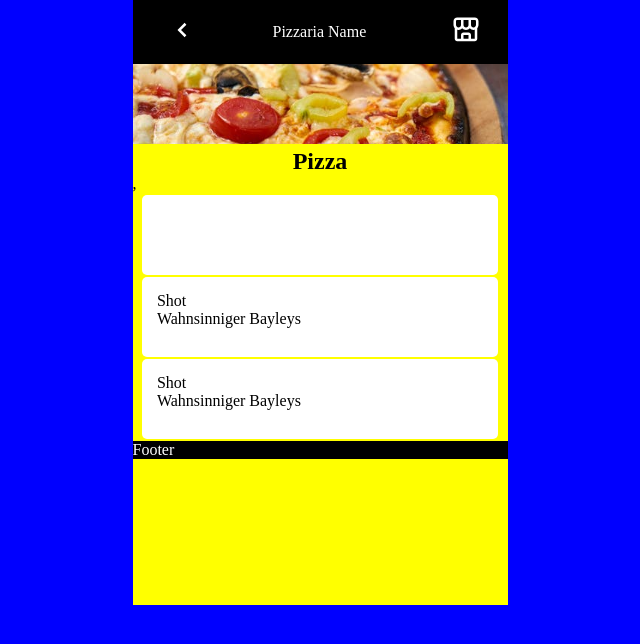
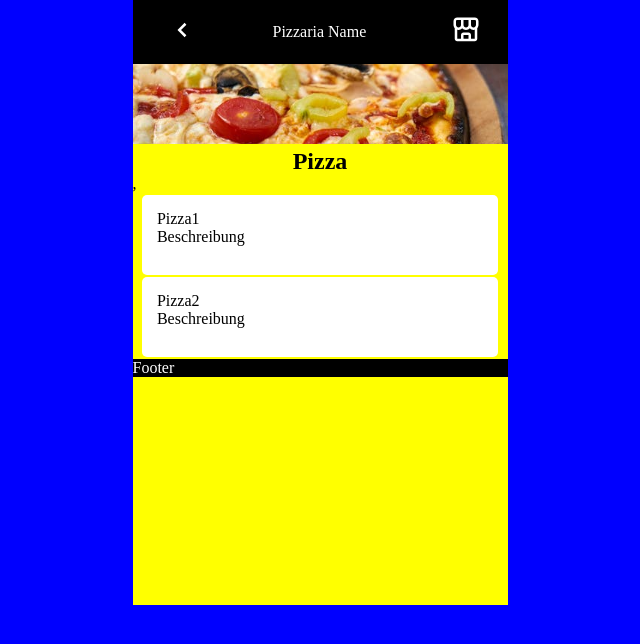
Before and after one commit to falkkreimeier/pizza-app, a React (Create React App) app: page /pizza in a window 1280 px wide. Shown: the top 644 px of the page, without its empty margins (320-960 px from the left). Built offline with nearby package versions, Linux system fonts and the light colour scheme.

Commit message:
change text

```diff
--- a/src/App.js
+++ b/src/App.js
@@ -24,7 +24,6 @@ function App() {
       <Route path="/" element={<Layout />}>
         <Route path="/" element={<LandingPage />} />
         <Route path="/karte" element={<OrderingOverview />} />
-
         <Route
           path="/vorspeisen"
           element={
@@ -47,7 +46,6 @@ function App() {
             </>
           }
         />
-
         <Route
           path="Baguettes"
           element={
--- a/src/components/Ordering/Baguettes.js
+++ b/src/components/Ordering/Baguettes.js
@@ -1,11 +1,11 @@
 import styled from "styled-components/macro";
 
-function Baguettes() {
+function Baguettes(props) {
   return (
     <>
       <TextContainer>
-        <Text>Gericht</Text>
-        <DescriptionText></DescriptionText>
+        <Text>{props.food}</Text>
+        <DescriptionText>{props.description}</DescriptionText>
       </TextContainer>
     </>
   );
@@ -16,7 +16,7 @@ const TextContainer = styled.div`
   width: 95%;
   border-radius: 5px;
   background-color: white;
-  height: 50px;
+  height: 80px;
   padding: 15px;
 `;
 
--- a/src/components/Ordering/Pasta.js
+++ b/src/components/Ordering/Pasta.js
@@ -1,11 +1,11 @@
 import styled from "styled-components/macro";
 
-function Pasta() {
+function Pasta(props) {
   return (
     <>
       <TextContainer>
-        <Text>Gericht</Text>
-        <DescriptionText></DescriptionText>
+        <Text>{props.food}</Text>
+        <DescriptionText>{props.desciption}</DescriptionText>
       </TextContainer>
     </>
   );
--- a/src/data.json
+++ b/src/data.json
@@ -1,8 +1,8 @@
 {
   "Appetizers": [
     {
-      "food": "Shot",
-      "description": "Wahnsinniger Bayleys"
+      "food": "Vorspeise 1",
+      "description": "Beschreibung"
     },
     {
       "food": "Mozarella Sticks",
@@ -11,65 +11,63 @@
   ],
   "Baguettes": [
     {
-      "food": "Shot",
-      "description": "Wahnsinniger Bayleys"
+      "food": "Salami Baguette",
+      "description": "Italinische Baguette Salami"
     },
     {
-      "food": "Shot",
-      "description": "Wahnsinniger Bayleys"
+      "food": "Schinken Baguette",
+      "description": "Schinken, Käse, Tomate"
     }
   ],
   "Dessert": [
     {
-      "food": "Shot",
-      "description": "Wahnsinniger Bayleys"
+      "food": "Dessert1",
+      "description": "Beschreibung"
     },
     {
-      "food": "Shot",
-      "description": "Wahnsinniger Bayleys"
+      "food": "Dessert 2",
+      "description": "Beschreibung Bayleys"
     }
   ],
   "Drinks": [
     {
-      "drink": "Shot",
-      "description": "Wahnsinniger Bayleys"
+      "food": "Drink1",
+      "description": "Beschreibung"
     },
     {
-      "drink": "Shot",
-      "description": "Wahnsinniger Bayleys"
+      "food": "Drink2",
+      "description": "Beschreibung Bayleys"
     }
   ],
   "Pasta": [
     {
-      "food": "Shot",
-      "description": "Wahnsinniger Bayleys"
+      "food": "Pasta1",
+      "description": "Beschreibung"
     },
     {
-      "food": "Shot",
-      "description": "Wahnsinniger Bayleys"
+      "food": "Pasta2",
+      "description": "Beschreibung"
     }
   ],
   "Pizza": [
+
     {
-      "headline": "Pizza"
+      "food": "Pizza1",
+      "description": "Beschreibung"
     },
     {
-      "food": "Shot",
-      "description": "Wahnsinniger Bayleys"
-    },
-    {
-      "food": "Shot",
-      "description": "Wahnsinniger Bayleys"
+      "food": "Pizza2",
+      "description": "Beschreibung"
     }
   ],
   "Salads": [
     {
-      "food": "Shot",
-      "description": "Wahnsinniger Bayleys"
+      "food": "Salat1",
+      "description": "Beschreibung"
     },
     {
-      "food": "Shot",
-      "description": "Wahnsinniger Bayleys"
+      "food": "Salat2",
+      "description": "Beschreibung"
     }
   ]
 }
```
